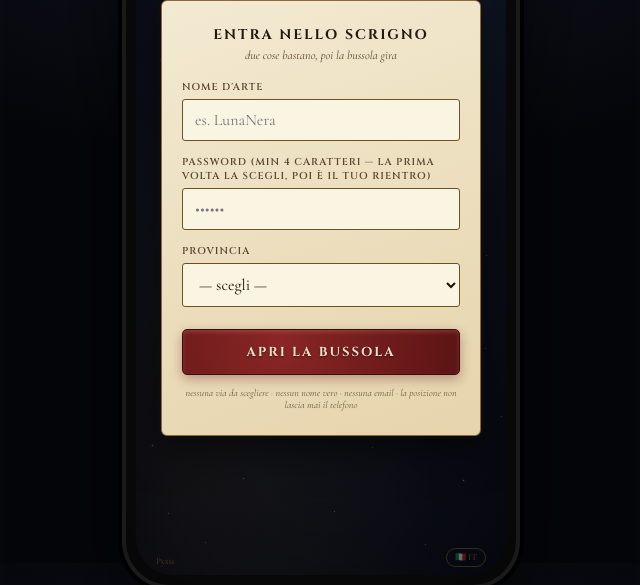
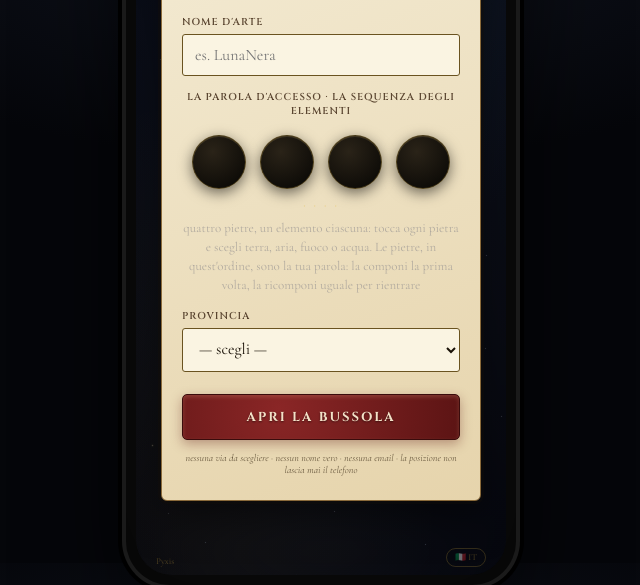
Before and after one commit to kkkkloudio/pyxis, a website: page index.html in a window 1280 px wide. Shown: the part 237-822 px from the top of the page, without its empty margins (319-959 px from the left). Drawn offline with nearby package versions, Linux system fonts and the light colour scheme; a web font is replaced by a local one.

Commit message:
Le quattro pietre di accesso: il campo testo sparisce, entrano quattro pietre da toccare (terra, aria, fuoco, acqua) e le frasi che spiegano la sequenza

```diff
--- a/index.html
+++ b/index.html
@@ -332,6 +332,26 @@
     font-family:'Cormorant Garamond', Georgia, serif; font-size:11px;
     color:#8a7a5a; font-style:italic; z-index:10;
   }
+  /* ===== LE PIETRE DI ACCESSO ===== */
+  .campo-pietre { text-align:center; }
+  .sequenza { display:flex; gap:14px; justify-content:center; padding:12px 0 4px; }
+  .pietra-scrigno {
+    width:54px; height:54px; border-radius:50%;
+    background: radial-gradient(circle at 38% 30%, #2a2318, #0d0b07 80%);
+    border:1px solid rgba(184,150,62,.35);
+    color:#e8cd85; font-size:24px; line-height:1;
+    cursor:pointer; display:flex; align-items:center; justify-content:center;
+    box-shadow: 0 4px 14px rgba(0,0,0,.55), inset 0 1px 0 rgba(232,205,133,.15);
+    transition: transform .15s ease, border-color .2s ease, box-shadow .2s ease;
+  }
+  .pietra-scrigno:hover { transform: translateY(-2px); }
+  .pietra-scrigno[data-elemento="terra"] { border-color:#c9a86a; box-shadow:0 4px 14px rgba(0,0,0,.55), 0 0 16px rgba(201,168,106,.35); }
+  .pietra-scrigno[data-elemento="aria"]  { border-color:#8ab0e0; box-shadow:0 4px 14px rgba(0,0,0,.55), 0 0 16px rgba(138,176,224,.35); }
+  .pietra-scrigno[data-elemento="fuoco"] { border-color:#d97a5a; box-shadow:0 4px 14px rgba(0,0,0,.55), 0 0 16px rgba(217,122,90,.35); }
+  .pietra-scrigno[data-elemento="acqua"] { border-color:#7cc9a2; box-shadow:0 4px 14px rgba(0,0,0,.55), 0 0 16px rgba(124,201,162,.35); }
+  .sequenza-letta { text-align:center; color:#e8cd85; letter-spacing:2px; font-size:15px; min-height:22px; opacity:.9; padding:2px 0 6px; }
+  .sub-scrigno { text-align:center; color:#a8a29a; font-size:13px; line-height:1.45; opacity:.85; }
+
   .pyxis-label {
     position:absolute; bottom:8px; left:20px;
     font-family:'Cormorant Garamond', Georgia, serif; font-size:9px;
@@ -640,9 +660,16 @@
             <input type="text" id="nome" placeholder="es. LunaNera" maxlength="20" autocomplete="off">
           </div>
 
-          <div class="campo">
-            <label for="password">Password (min 4 caratteri — la prima volta la scegli, poi è il tuo rientro)</label>
-            <input type="password" id="password" placeholder="••••••" minlength="4" maxlength="64" autocomplete="off">
+          <div class="campo campo-pietre">
+            <label id="password-label">La parola d'accesso · la sequenza degli elementi</label>
+            <div class="sequenza" id="sequenza-elementi" role="group" aria-label="la sequenza degli elementi">
+              <button type="button" class="pietra-scrigno" data-slot="0" aria-label="prima pietra"></button>
+              <button type="button" class="pietra-scrigno" data-slot="1" aria-label="seconda pietra"></button>
+              <button type="button" class="pietra-scrigno" data-slot="2" aria-label="terza pietra"></button>
+              <button type="button" class="pietra-scrigno" data-slot="3" aria-label="quarta pietra"></button>
+            </div>
+            <div id="sequenza-letta" class="sequenza-letta">· · · ·</div>
+            <div id="password-sub" class="sub-scrigno">quattro pietre, un elemento ciascuna: tocca ogni pietra e scegli terra, aria, fuoco o acqua. Le pietre, in quest'ordine, sono la tua parola: la componi la prima volta, la ricomponi uguale per rientrare</div>
           </div>
 
           <div class="campo">
```
